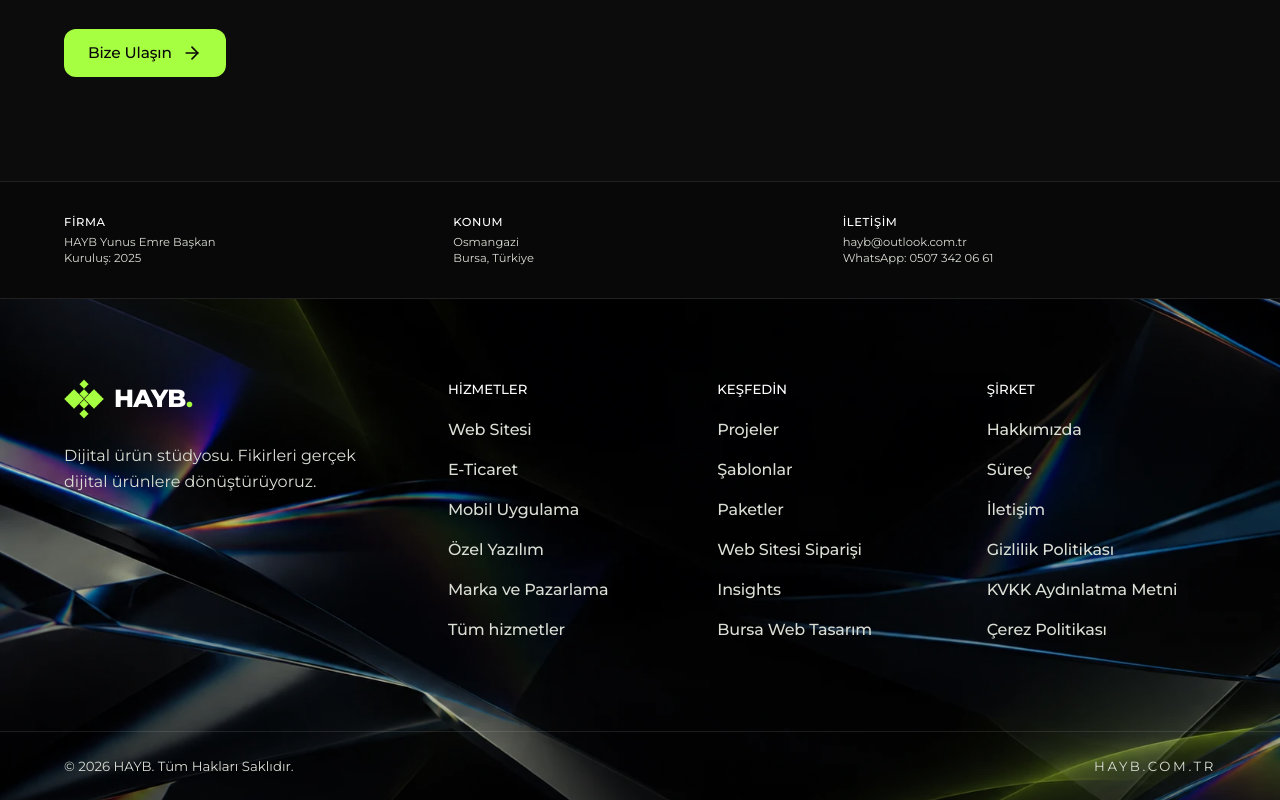
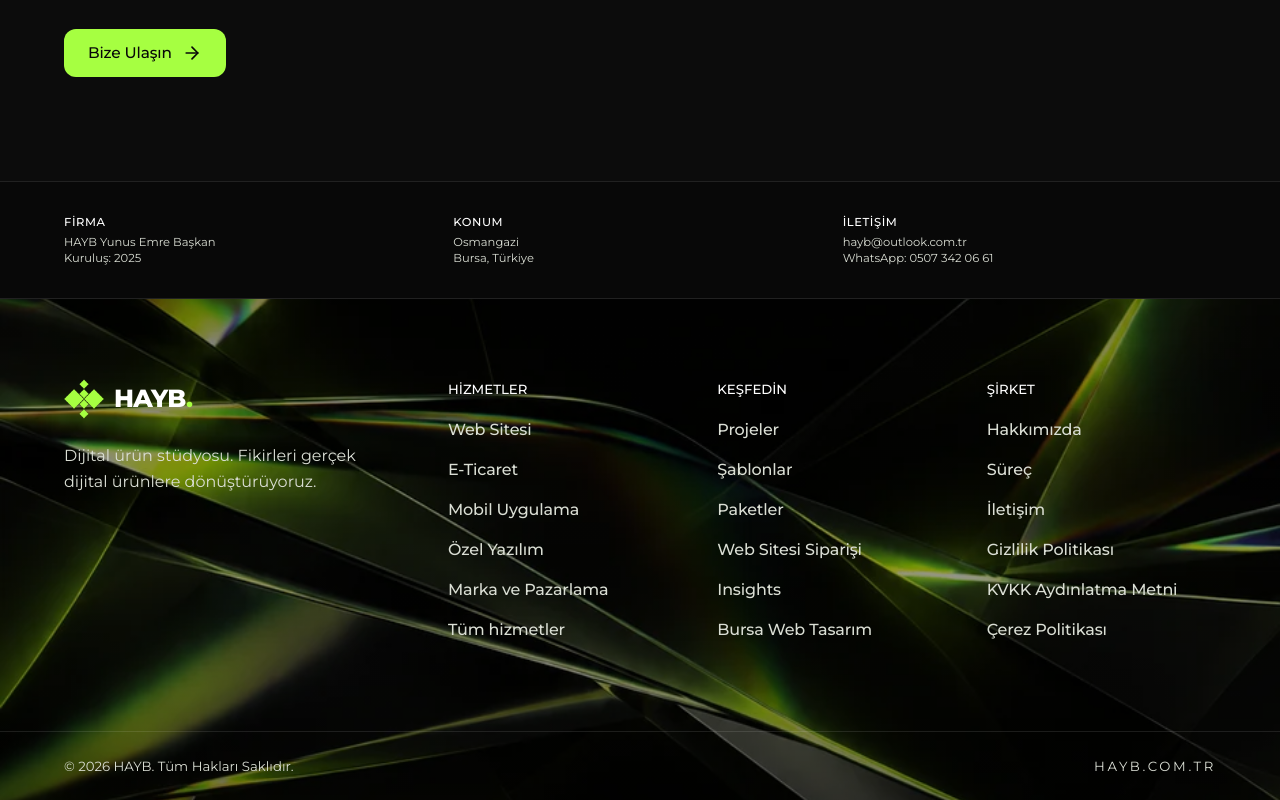
Before and after one commit to digitalsynclab-cpu/HAYB, a Next.js app: page /surec in a window 1280 px wide. Shown: the part 3215-4015 px from the top of the page. Built offline with nearby package versions, Linux system fonts and the light colour scheme; no server answers.

Commit message:
Footer yeni yesil arka plan gorseli, ana sayfadaki vitrin gorseli kaldirildi

```diff
--- a/app/page.tsx
+++ b/app/page.tsx
@@ -1,4 +1,4 @@
-import { HomeHeroV2, HomeGroups, HomeShowcase, HomePackages } from '@/components/sections/HomeV2';
+import { HomeHeroV2, HomeGroups, HomePackages } from '@/components/sections/HomeV2';
 import { CTASection } from '@/components/sections/CTASection';
 import { OrganizationSchema } from '@/components/schema/OrganizationSchema';
 import { WebSiteSchema } from '@/components/schema/WebSiteSchema';
@@ -12,7 +12,6 @@
       <WebSiteSchema />
       <HomeHeroV2 />
       <HomeGroups />
-      <HomeShowcase />
       <HomePackages />
       <CTASection />
     </>
--- a/components/layout/Footer.tsx
+++ b/components/layout/Footer.tsx
@@ -43,8 +43,8 @@
   return (
     <footer className="tone-dark relative isolate overflow-hidden border-t border-white/10">
       {/* Arka plan görseli: değiştirilmeden, düşük opaklıkta; içerik okunurluğu için koyu katman */}
-      <Image src="/brand/footer-bg.webp" alt="" fill sizes="100vw" aria-hidden className="pointer-events-none -z-20 select-none object-cover object-center opacity-100" />
-      <div aria-hidden className="pointer-events-none absolute inset-0 -z-10 bg-gradient-to-b from-black/30 via-transparent to-black/30" />
+      <Image src="/brand/footer-bg-2.webp" alt="" fill sizes="100vw" aria-hidden className="pointer-events-none -z-20 select-none object-cover object-[center_88%] opacity-100" />
+      <div aria-hidden className="pointer-events-none absolute inset-0 -z-10 bg-gradient-to-b from-black/50 via-black/40 to-black/55" />
       <div className="mx-auto grid max-w-page grid-cols-2 gap-x-6 gap-y-9 px-4 py-16 sm:px-6 sm:py-20 lg:grid-cols-[1.5fr_1fr_1fr_1fr] lg:gap-10 lg:px-8">
         <div className="col-span-2 lg:col-span-1">
           <Logo />
```
Also changed, not shown: public/brand/footer-bg-2.webp (added), public/brand/footer-bg.webp (deleted).
